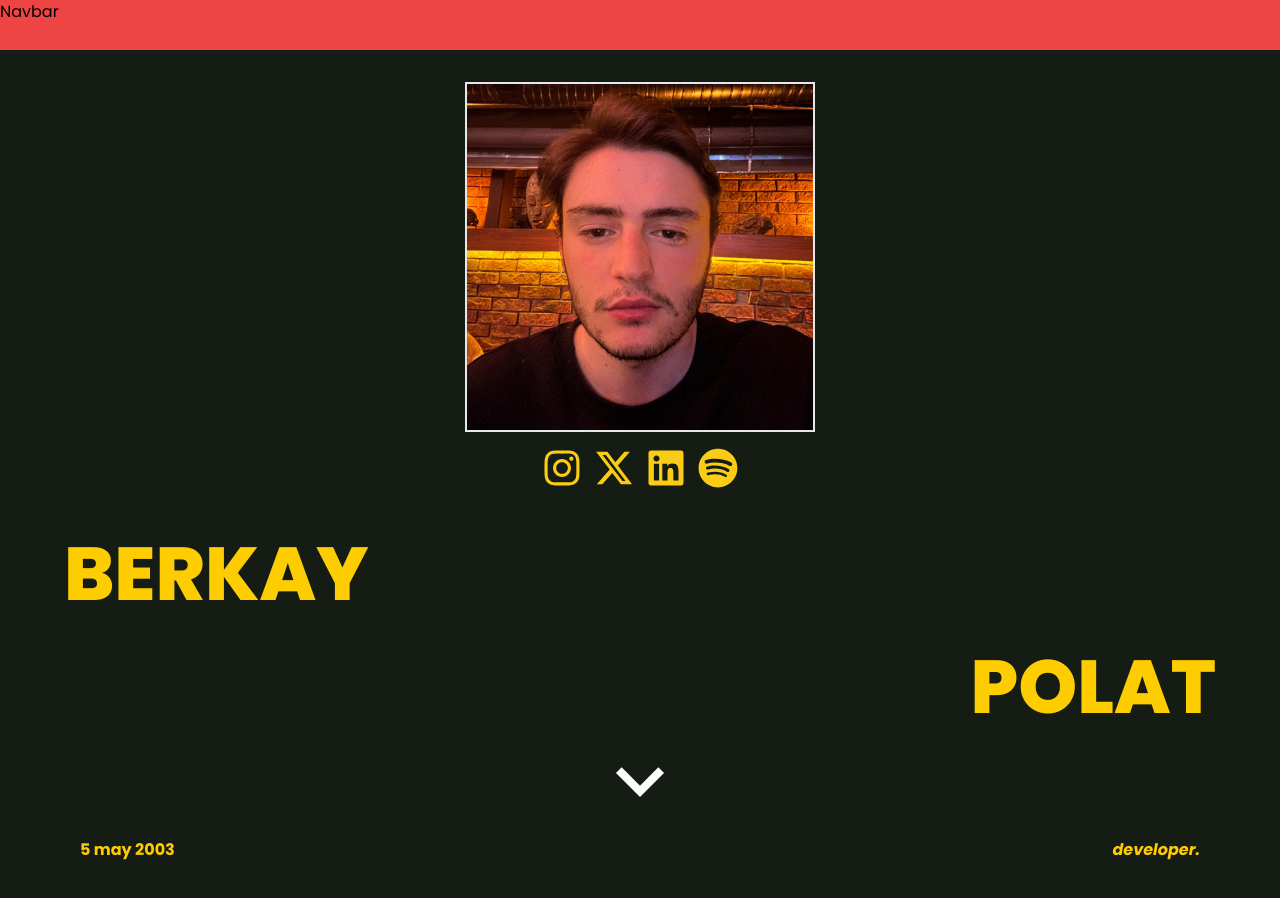
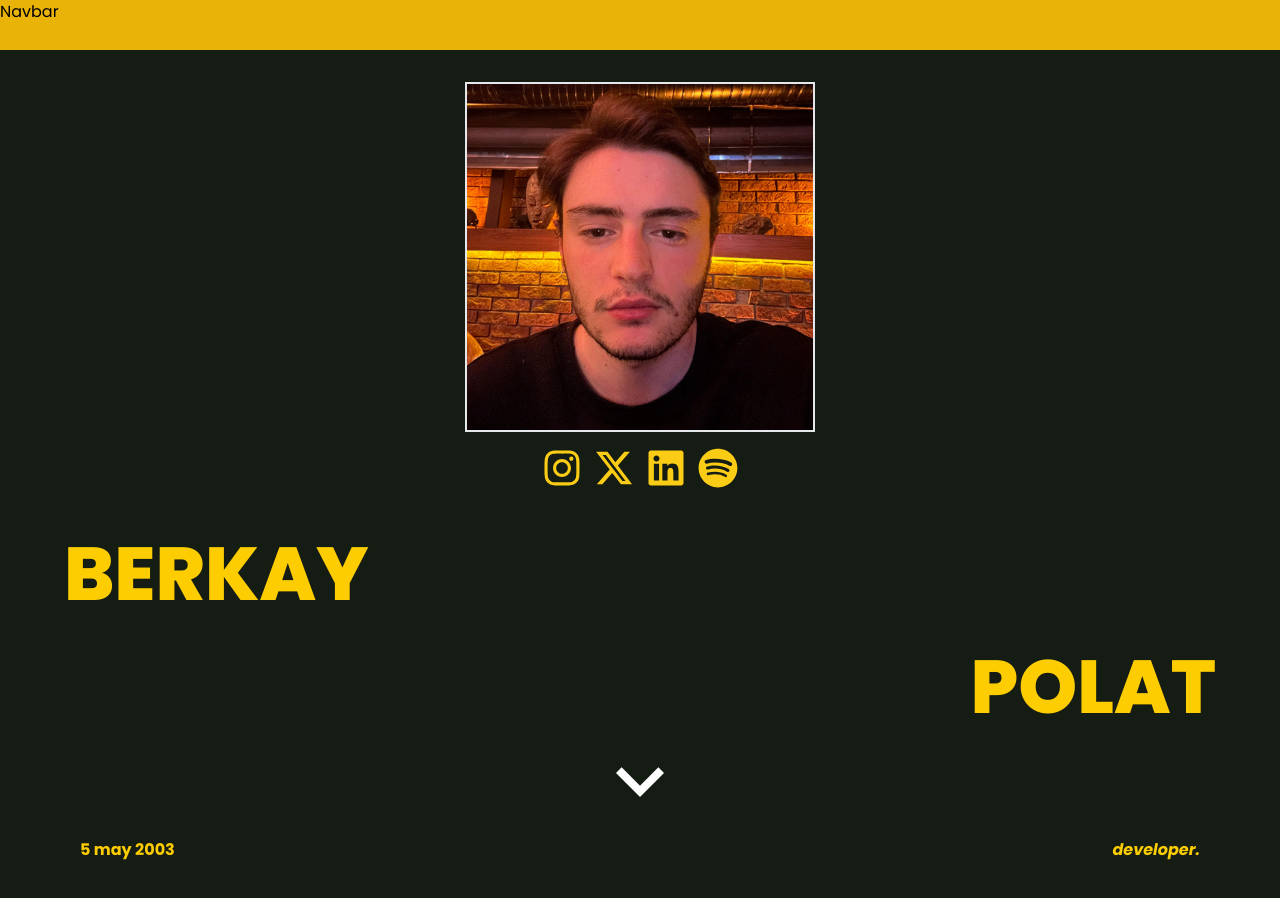
Before and after one commit to 06berkayp/berkaypolat, a React (Vite) app: page / in a window 1280 px wide. Shown: the top 898 px of the page. After the commit the page ends 862 px from the top, so only its background shows below. Built offline with nearby package versions, Linux system fonts and the light colour scheme.

Commit message:
ikinci gönderme

```diff
--- a/src/components/navbar/index.jsx
+++ b/src/components/navbar/index.jsx
@@ -1,7 +1,7 @@
 import React from "react";
 
 function Navbar() {
-  return <div className="h-[50px] bg-red-500">Navbar</div>;
+  return <div className="h-[50px] bg-yellow-500">Navbar</div>;
 }
 
 export default Navbar;
--- a/src/layouts/index.jsx
+++ b/src/layouts/index.jsx
@@ -4,14 +4,14 @@ import Navbar from "@/components/navbar";
 
 function RootLayout() {
   return (
-    <div>
+    <>
       <nav>
         <Navbar />
       </nav>
       <main>
         <Outlet />
       </main>
-    </div>
+    </>
   );
 }
 
--- a/src/pages/about/index.jsx
+++ b/src/pages/about/index.jsx
@@ -24,7 +24,7 @@ function About() {
           src="src/assets/images/baby.jpg"
         />
       </div>
-      <div className="md:h-screen  lg:flex lg:flex-col lg:w-[500px] lg:gap-5 xl:w-[650px] xl:h-[500px] xl:-ml-[50px]">
+      <div className="md:h-full  lg:flex lg:flex-col lg:w-[500px] lg:gap-5 xl:w-[650px] xl:h-[500px] xl:-ml-[50px]">
         <div className="text-[48px] flex justify-center items-center h-[50px] w-full mt-3 xs:mt-10 sm:mt-36 md:mt-[250px] lg:mt-[0px] lg:justify-start">
           {/* yellow title sec. */}
           <h1 className="text-[#fdcd02] font-extrabold sm:text-[56px] md:text-[60px]">
--- a/src/pages/home/index.jsx
+++ b/src/pages/home/index.jsx
@@ -7,11 +7,11 @@ import { MdKeyboardArrowDown } from "react-icons/md";
 
 function Home() {
   return (
-    <div className="w-[90%] h-screen m-auto mt-8 mb-5">
+    <div className="w-[90%] h-full m-auto mt-8 mb-5 ">
       <div className="size-[200px] m-auto xxs:size-[260px] xs:size-[300px] sm:size-[350px]">
         <img
           className="size-[200px] border-[2px] object-cover xxs:size-[260px] xs:size-[300px] sm:size-[350px]"
-          src="src/assets/images/me.jpeg"
+          src="../src/assets/images/me.jpeg"
         />
       </div>
       <div className="mt-4 w-full h-[40px] text-white flex gap-3 justify-center items-center">
@@ -20,7 +20,7 @@ function Home() {
         <FaLinkedin className="size-[30px] xxs:size-[34px] xs:size-[40px] text-yellow-400" />
         <FaSpotify className="size-[30px] xxs:size-[34px] xs:size-[40px] text-yellow-400" />
       </div>
-      <div className="h-full mt-[30px] w-full relative">
+      <div className="mt-[30px] w-full relative ">
         <div className="flex flex-col">
           <h1 className="text-[60px] xs:text-[75px] font-extrabold text-[#fdcd02]">
             BERKAY
```
Also changed, not shown: src/index.css (line endings or trailing spaces).
